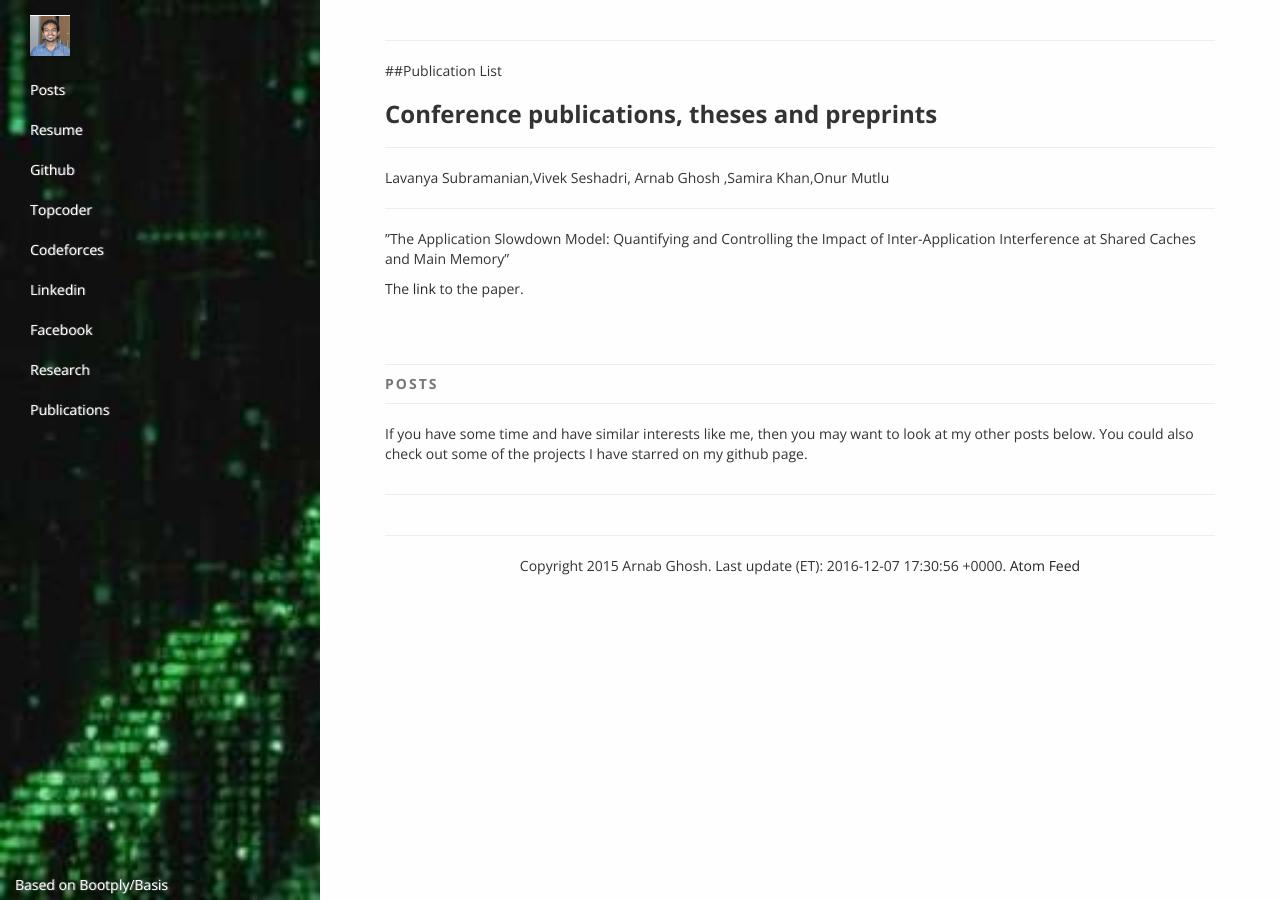
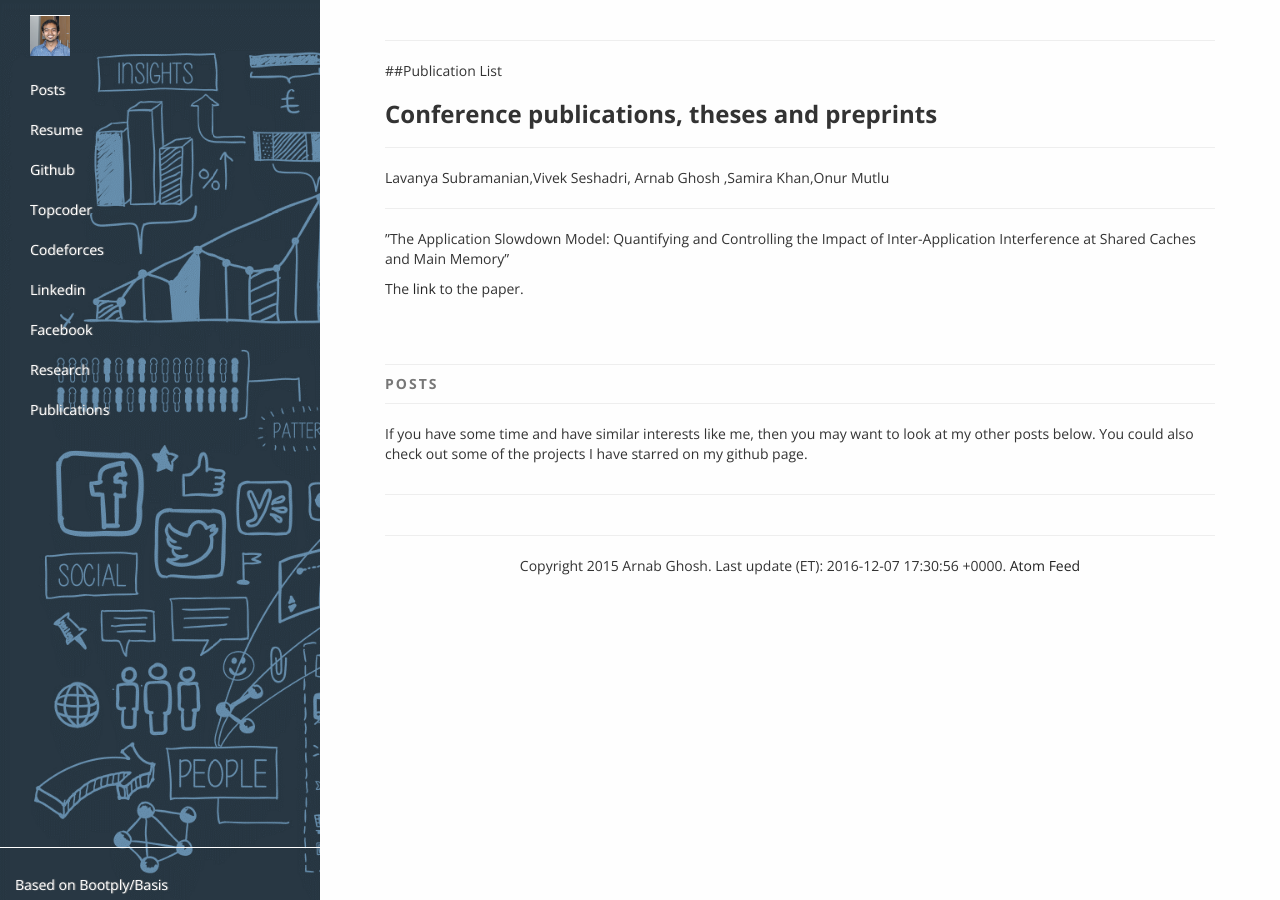
Before and after one commit to vgupta123/warahul.github.io, a Jekyll site: the page built from publications.md, in a window 1280 px wide. Built offline with Jekyll 4.4.1, drawn with Linux system fonts in a browser that asks for light colours; nearby versions of some CDN libraries.

Commit message:
background changed

```diff
--- a/_layouts/base.html
+++ b/_layouts/base.html
@@ -76,7 +76,7 @@
         position: absolute;
         right: 0;
         top: 0;
-        background-image:url('/static/images/back.jpg');
+        background-image:url('/static/images/back.png');
         background-size:cover;
         background-attachment:fixed;
     }
```
Also changed, not shown: static/images/back.jpg (deleted), static/images/back.png (added).
